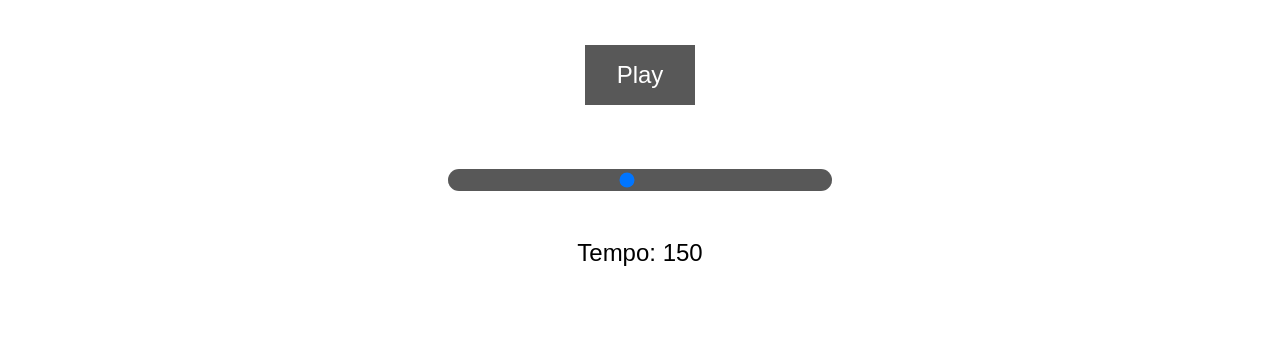
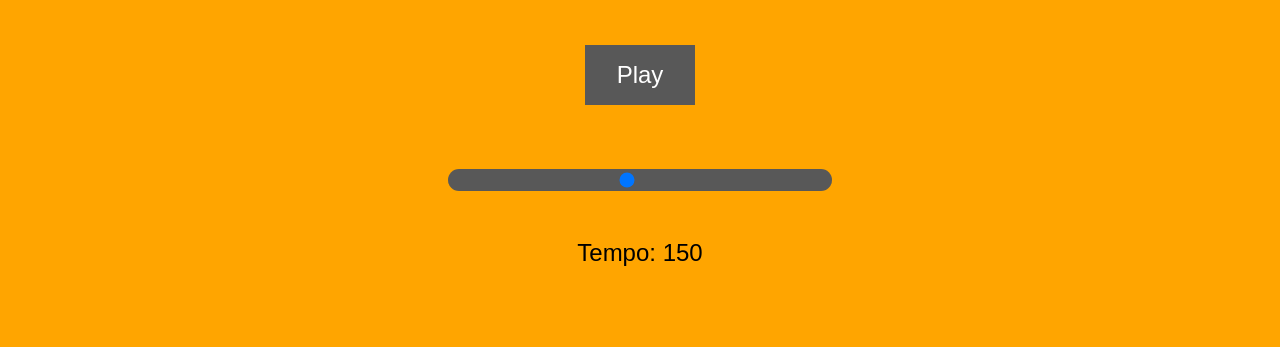
Before and after one commit to sirDevelop/beat-maker, a plain HTML site: page index.html in a window 1280 px wide. Shown: the part 579-926 px from the top of the page. Drawn offline with Linux system fonts and the light colour scheme.

Commit message:
Added an orange background

```diff
--- a/style.css
+++ b/style.css
@@ -11,6 +11,10 @@ body {
 i,
 svg {
   pointer-events: none;
+}
+
+.sequencer {
+  background-color: orange;
 }
 
 .kick-pad,
```
